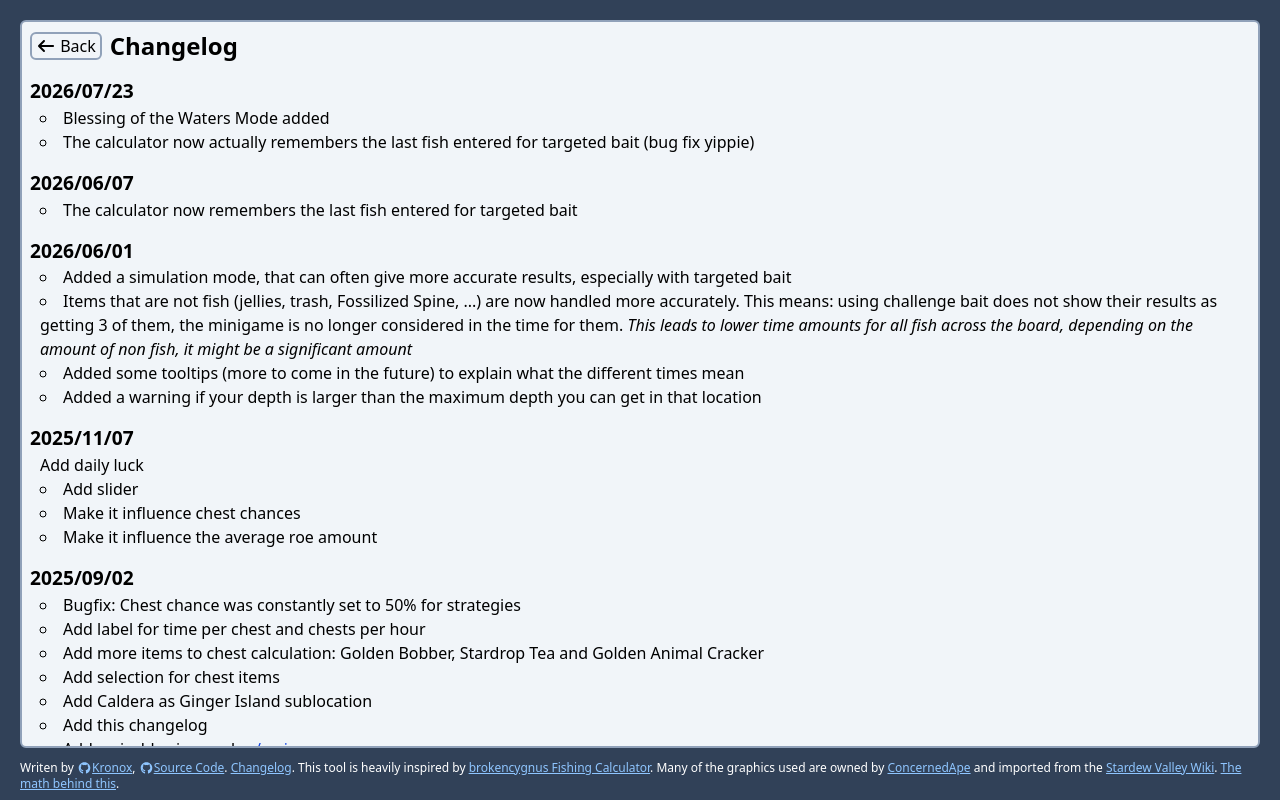
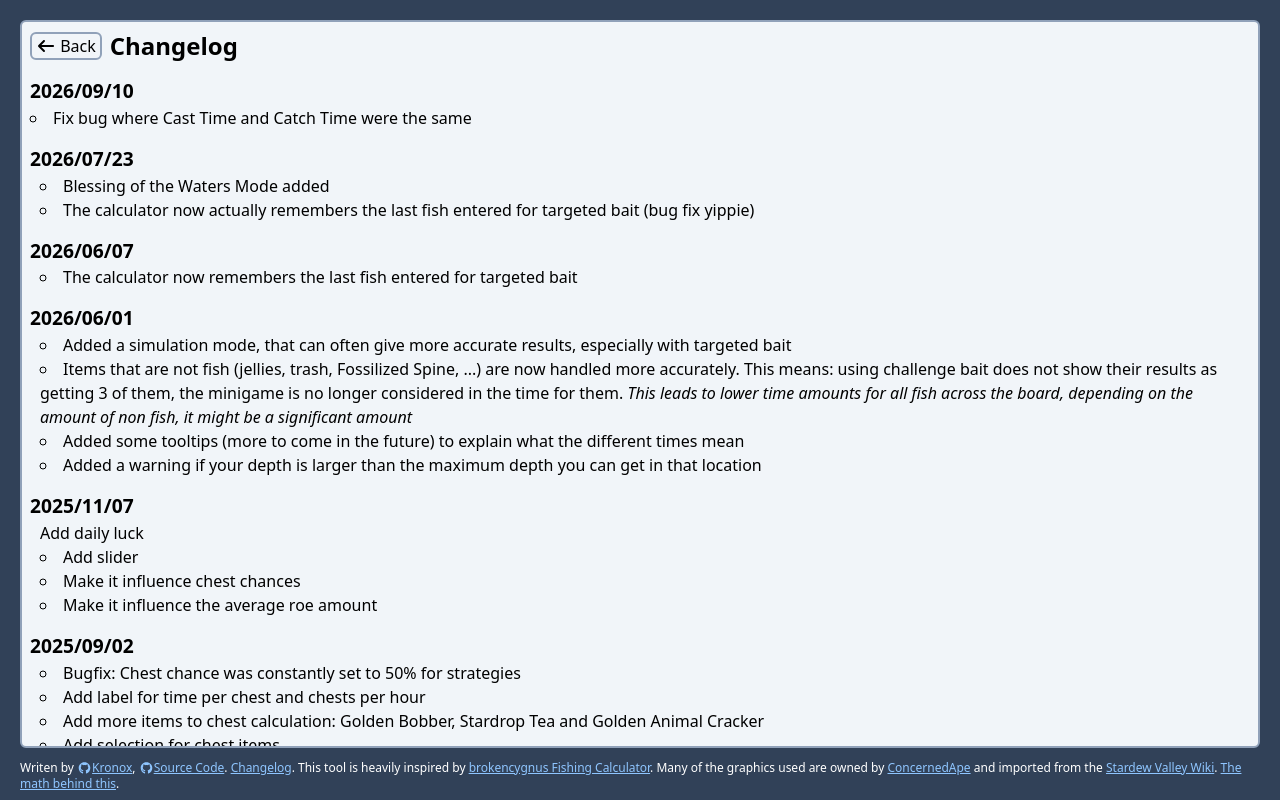
Before and after one commit to Kr0nox/999FishCalculator, a Vue app: page /changelog in a window 1280 px wide. Built offline with nearby package versions, Linux system fonts and the light colour scheme.

Commit message:
fix catch time and cast time being the same

```diff
--- a/src/components/selectors/TacticSelector.vue
+++ b/src/components/selectors/TacticSelector.vue
@@ -62,7 +62,7 @@
           <template #default>
             <div class="flex items-center gap-2">
               <label class="w-21">Catch Time:</label>
-              <NumberInput v-model="store().castingOverhead" />
+              <NumberInput v-model="store().catchTime" />
               <span>seconds</span>
             </div>
           </template>
--- a/src/views/ChangeLog.vue
+++ b/src/views/ChangeLog.vue
@@ -9,6 +9,10 @@
       <h1 class="text-2xl font-bold">Changelog</h1>
     </div>
     <main>
+      <h2>2026/09/10</h2>
+      <ul>
+        <li>Fix bug where Cast Time and Catch Time were the same</li>
+      </ul>
       <h2>2026/07/23</h2>
       <div>
         <ul>
```
